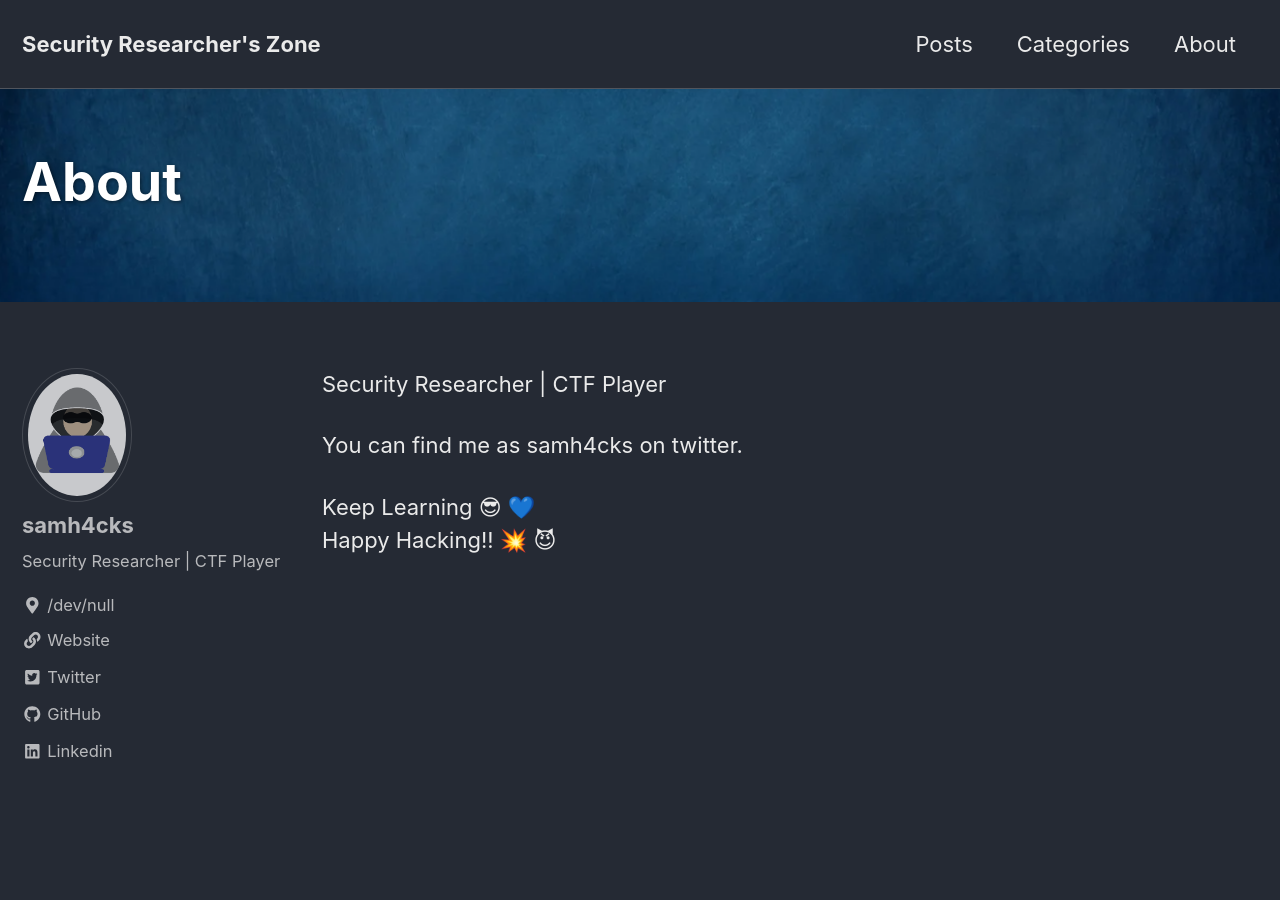
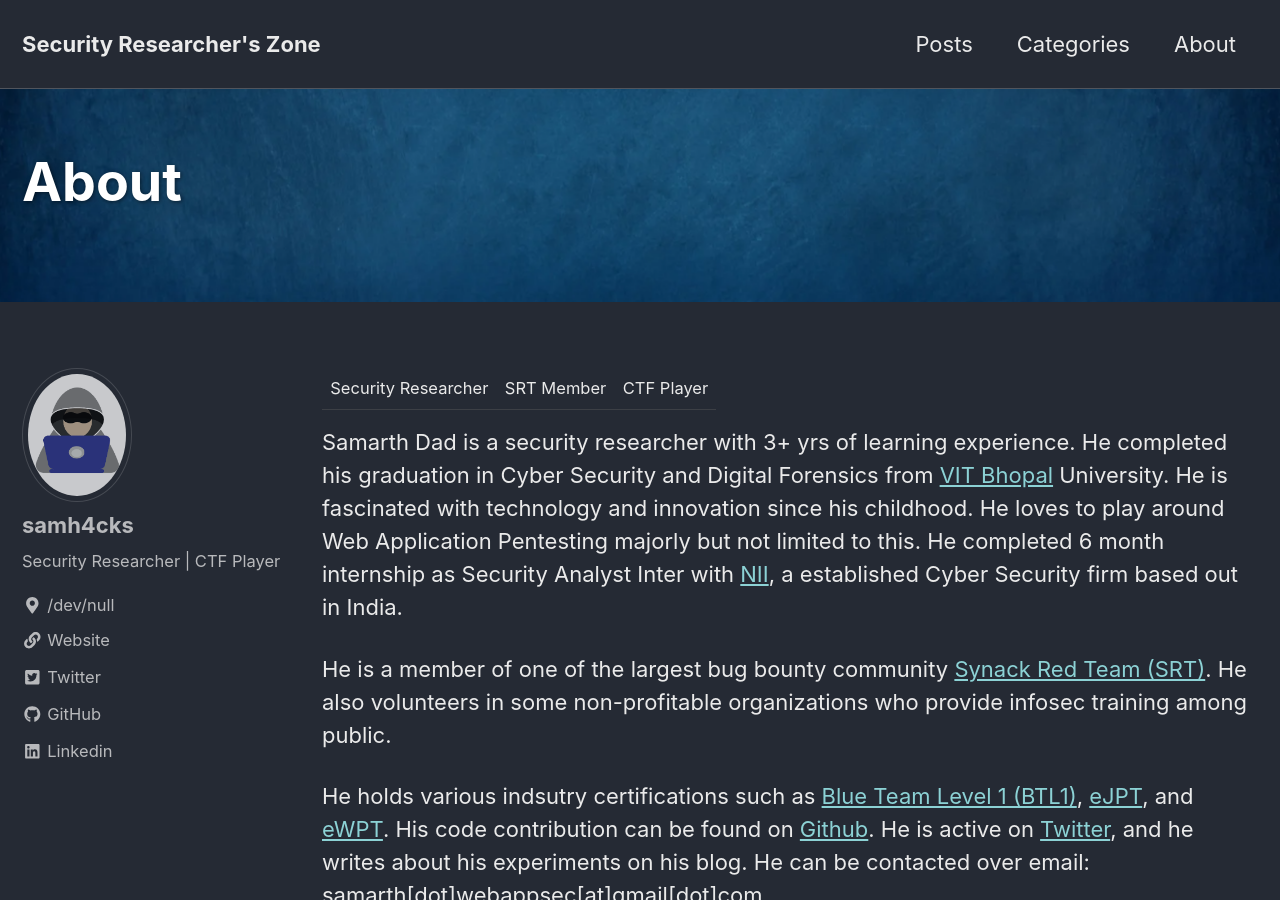
Before and after one commit to samh4cks/samh4cks.github.io, a Jekyll site: the page built from _pages/about.md, in a window 1280 px wide and 900 px high. Built offline with Jekyll 4.4.1, drawn with Linux system fonts in a browser that asks for light colours; cached includes are drawn as plain includes; emoji names are drawn with the system emoji font.

Commit message:
updating about.md

```diff
--- a/_pages/about.md
+++ b/_pages/about.md
@@ -5,10 +5,10 @@
     overlay_image: "/assets/images/about_sample.png"
 ---
 
-Security Researcher \| CTF Player
+Security Researcher | SRT Member | CTF Player
 
+Samarth Dad is a security researcher with 3+ yrs of learning experience. He completed his graduation in Cyber Security and Digital Forensics from <a href="https://vitbhopal.ac.in/">VIT Bhopal</a> University. He is fascinated with technology and innovation since his childhood. He loves to play around Web Application Pentesting majorly but not limited to this. He completed 6 month internship as Security Analyst Inter with <a href="https://niiconsulting.com/">NII</a>, a established Cyber Security firm based out in India.
 
-You can find me as samh4cks on twitter.
+He is a member of one of the largest bug bounty community <a href="https://www.synack.com/">Synack Red Team (SRT)</a>. He also volunteers in some non-profitable organizations who provide infosec training among public.
 
-Keep Learning :sunglasses: :blue_heart:<br>
-Happy Hacking!! :boom: :smiling_imp:
+He holds various indsutry certifications such as <a href="https://www.credly.com/earner/earned/share/0772e280-e389-4f63-9f44-a2f4aeeb82c6">Blue Team Level 1 (BTL1)</a>, <a href="https://verified.elearnsecurity.com/certificates/560faff9-9a41-45cd-b0a6-9ff739e9b258">eJPT</a>, and <a href="https://verified.elearnsecurity.com/certificates/e99673d0-84ca-49ed-8c4e-17f05386872a">eWPT</a>. His code contribution can be found on <a href="https://github.com/samh4cks/">Github</a>. He is active on <a href="https://twitter.com/samh4cks">Twitter</a>, and he writes about his experiments on his blog. He can be contacted over email: samarth[dot]webappsec[at]gmail[dot]com.
```
